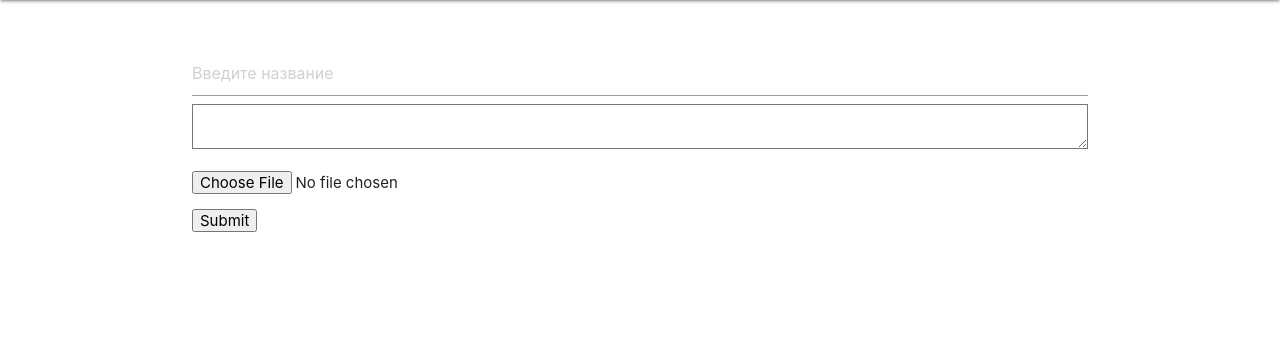
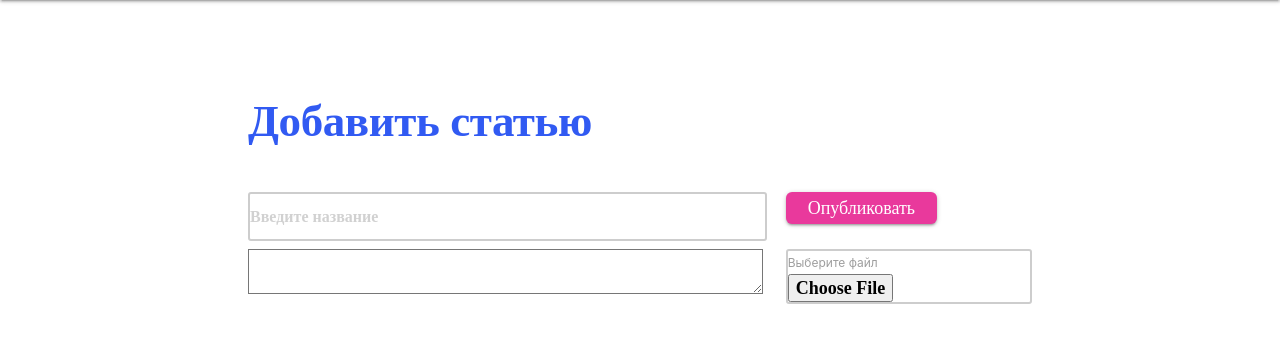
Before and after one commit to KoTisha/kodlandtest, a Django app: page /add/ in a window 1280 px wide. Shown: the part 64-407 px from the top of the page. Run offline with Django 3.2, Linux system fonts and the light colour scheme; parts of the project's set-up code (start-up, migrations or seed data) failed here and were passed over; some libraries are stand-ins or nearby versions; some web fonts are replaced.

Commit message:
Added design

```diff
--- a/static/css/base.css
+++ b/static/css/base.css
@@ -27,7 +27,7 @@ h5{
     margin-inline-start: 15px;
 }
 
-.btn-small{
+.btn-small, .btn-large{
     background: #315AF2;
     border-radius: 6px;
     text-transform: none;
@@ -48,11 +48,11 @@ h5{
 }
 
 .post-image{
-    margin-top: 2%;
+    margin-top: 10%;
 }
 
 .post-text{
-    margin-top: 5%;
+    margin-top: 7%;
 }
 
 #id_image{
@@ -62,8 +62,40 @@ h5{
 #id_text{
     width:100%;
     height:150px;
+
 }
 
-#id_image{
+#post-info{
+    margin-right: 29%;
+    margin-left: 29%;
+}
 
+.row{
+    margin: 5%;
+    margin-top: 1%;
 }
+
+.bordered_first{
+    margin-bottom: 12px;
+    border-bottom: 2px solid #CDCDCD;
+}
+
+.bordered_second{
+    margin: 10px;
+    background: #FFFFFF;
+    border: 2px solid #CDCDCD;
+    box-sizing: border-box;
+    border-radius: 3px;
+    width: 335px;
+    height: 300px;
+}
+
+.main-image{
+    margin-top: 20px;
+    text-align:center;
+    height: 120px;
+    width: 280px;
+}
+.submit-button{
+    color: #FFFFFF !important;
+}
--- a/templates/add.html
+++ b/templates/add.html
@@ -5,6 +5,18 @@
     <script src="https://code.jquery.com/jquery-3.4.1.slim.min.js" integrity="sha384-J6qa4849blE2+poT4WnyKhv5vZF5SrPo0iEjwBvKU7imGFAV0wwj1yYfoRSJoZ+n" crossorigin="anonymous"></script>
     <link href="https://cdn.jsdelivr.net/npm/summernote@0.8.18/dist/summernote-lite.min.css" rel="stylesheet">
     <script src="https://cdn.jsdelivr.net/npm/summernote@0.8.18/dist/summernote-lite.min.js"></script>
+    <link href="https://db.onlinewebfonts.com/c/08404dc7d57ad706bae5b126159f33fc?family=Museo+Cyrl+300" rel="stylesheet" type="text/css"/>
+
+    <style>
+
+    input{
+        color: white;
+        font-family: Museo Cyrl;
+        font-size: 18px;
+        line-height: 22px;
+    }
+
+    </style>
 
 {% endblock %}
 
@@ -15,20 +27,44 @@
 {% endblock %}
 
 {% block content %}
+
     <div class="add-post container">
 
         <form method="POST" enctype="multipart/form-data">
-            {% csrf_token %}
+        {% csrf_token %}
 
-                <input placeholder="Введите название" type="text" name="title" maxlength="350" required="" id="id_title">
+            <div class="row">
 
-{#                <textarea placeholder="Введите текст статьи" name="text" cols="40" rows="10" maxlength="10000" required="" id="id_text"></textarea>#}
+                <div class="text-font col 12 l12">
+                    <p style="font-family: Museo Cyrl;font-size: 45px;line-height: 52px;letter-spacing: -0.416667px;color: #315AF2;">Добавить статью</p>
+                </div>
 
-                <textarea id="summernote" name="text" maxlength="10000" required=""></textarea>
+                <div class="col m8 l8">
+                    <input style="background: #FFFFFF;border: 2px solid #CDCDCD;border-radius: 3px;" class="text-font" placeholder="Введите название" type="text" name="title" maxlength="350" required="" id="id_title">
+                </div>
 
-                <p><input type="file" name="image" accept="image/*" id="id_image"></p>
+                <div class="col m4 l4">
+                    <input style="font-size: 18px; background: #E9399C" class="waves-effect waves-light btn-small" type="submit" value="Опубликовать" name="Save">
+                </div>
 
-            <input type="submit" name="Save">
+                <div class="col m8 l8">
+                    <textarea class="text-font" id="summernote" name="text" maxlength="10000" required=""></textarea>
+                </div>
+
+                <div class="col m4 l4">
+                    <div style="background: #FFFFFF;border: 2px solid #CDCDCD;box-sizing: border-box;border-radius: 3px;" class="label">
+                        <label>
+                            <span>Выберите файл</span>
+                            <input class="text-font " type="file" name="image" accept="image/*" id="id_image">
+
+                            <br>
+                            <i></i>
+                        </label>
+                    </div>
+
+                </div>
+
+            </div>
 
         </form>
 
@@ -37,7 +73,7 @@
     <script>
         $(document).ready(function() {
             $('#summernote').summernote({
-                placeholder: 'Введите текст',
+                placeholder: '[WORK IN PROGRESS]',
                 tabsize: 2,
                 toolbar: [
                   ['style', ['style']],
```
Also changed, not shown: templates/main.html (+79 -9 lines), templates/post.html (+8 -4 lines).
